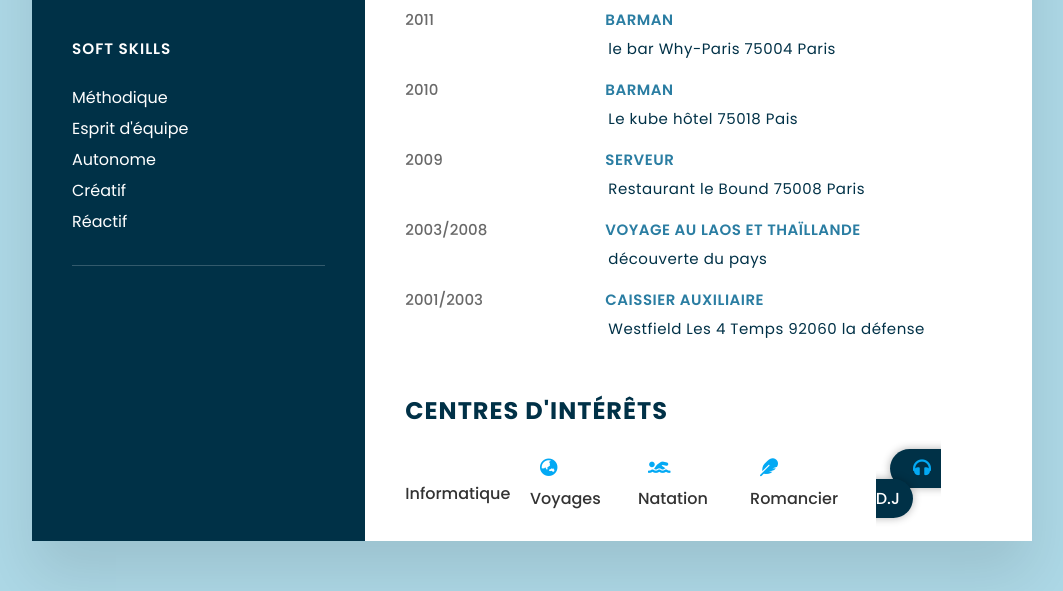
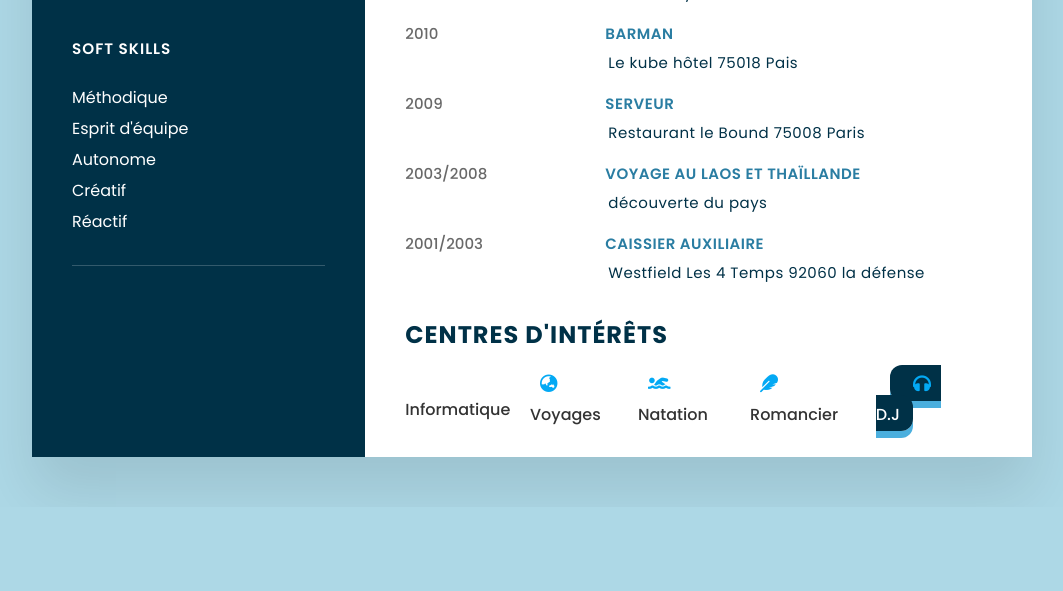
Before and after one commit to padawan1971/christophe-hascoet-cv, a plain HTML site: page index.html in a window 1280 px wide. Shown: the part 1673-2264 px from the top of the page, without its empty margins (108-1171 px from the left). After the commit the page ends 2180 px from the top, so only its background shows below. Drawn offline with Linux system fonts and the light colour scheme; some icons are missing.

Commit message:
modification des bouttons

```diff
--- a/style.css
+++ b/style.css
@@ -131,7 +131,7 @@ body {
 }
 
 .about {
-    margin-bottom: 50px;
+    margin-bottom: 30px;
 }
 
 .about:last-child {
@@ -149,7 +149,7 @@ body {
     color: #003147;
     text-transform: uppercase;
     letter-spacing: 1px;
-    margin-bottom: 30px;
+    margin-bottom: 22px;
 }
 
 .title3 {
@@ -217,20 +217,25 @@ body {
     color: inherit;
     text-decoration: none;
     cursor: pointer;
-    padding: 0.5rem 0.8rem;
+    padding: 0.5rem 0.8rem 0.3rem;
     margin: 0.9rem;
-    border-radius: 6.25rem;
-    box-shadow: 0 0 .5rem rgba(0, 0, 0, 0.3);
+    border-radius: 12px;
+    box-shadow: 0 7px #4bafde;
     background-color: #003147;
     color: #fff;
+    transition: all 0.3s;
 }
 
 .btn:hover {
-    /* background-color: #003147;
-    color: #fff; */
-    transition: 0.2s ease;
-    box-shadow: .25rem .25rem .15rem rgba(0, 0, 0, 0.3);
+    transform: translateY(-3px);
+    box-shadow: 0 4px #4bafde;
 }
+
+.btn:active {
+    transform: translateY(7px);
+    box-shadow: 0 2px #4bafde;
+}
+
 .btn1 {
     width: 40px;
     height: 40px;
@@ -240,9 +245,10 @@ body {
     overflow-x: hidden;
     box-shadow: -5px -5px 5px rgba(255, 255, 255, 0.1);
     box-shadow: 10px 10px 10px rgba(0, 0, 0, 0.1);
-    box-shadow:inset -5px -5px 5px rgba(255, 255, 255, 0.1);
-    box-shadow:inset 10px 10px 10px rgba(0, 0, 0, 0.4);
+    box-shadow: inset -5px -5px 5px rgba(255, 255, 255, 0.1);
+    box-shadow: inset 10px 10px 10px rgba(0, 0, 0, 0.4);
 }
+
 .btn1::before {
     content: '';
     position: absolute;
@@ -251,9 +257,10 @@ body {
     right: 10px;
     bottom: 10px;
     background: #333;
-    box-shadow:inset -5px -5px 5px rgba(255, 255, 255, 0.1);
-    box-shadow:inset 10px 10px 10px rgba(0, 0, 0, 0.4);
+    box-shadow: inset -5px -5px 5px rgba(255, 255, 255, 0.1);
+    box-shadow: inset 10px 10px 10px rgba(0, 0, 0, 0.4);
 }
+
 .interet ul {
     display: flex;
     align-items: center;
```
